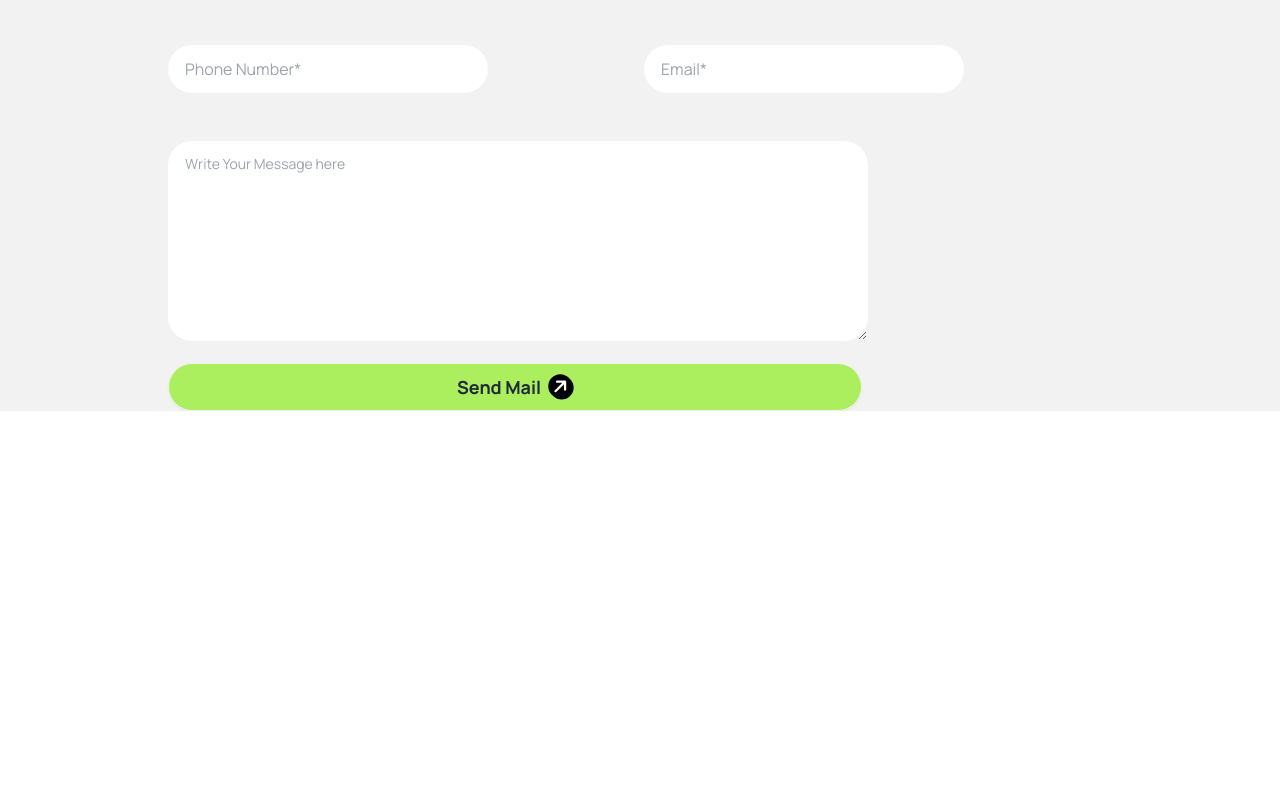
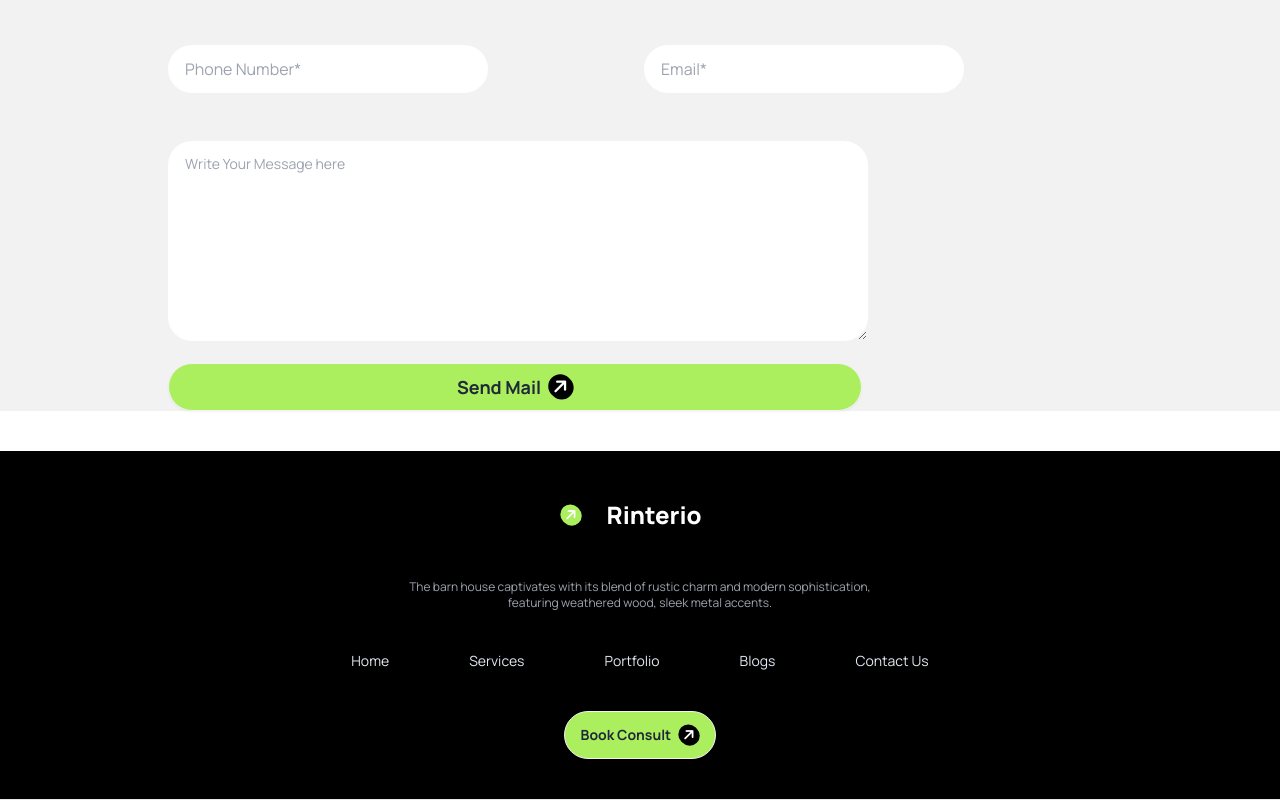
Before and after one commit to rm40405/B10-Assignment-3, a plain HTML site: page index.html in a window 1280 px wide. Shown: the part 2294-3094 px from the top of the page. Before the commit the page ends 2705 px from the top, so only its background shows below. Drawn offline with nearby package versions, Linux system fonts and the light colour scheme.

Commit message:
footer section done

```diff
--- a/index.html
+++ b/index.html
@@ -311,6 +311,36 @@
       </section>
     </main>
     <!-- footer section -->
-    <footer></footer>
+    <footer
+      class="footer footer-center mt-10 text-white bg-black text-base-content p-10"
+    >
+      <div class="flex">
+        <i
+          class="fa-solid fa-arrow-right bg-greens rounded-full px-1 py-1 -rotate-45"
+        ></i>
+        <a class="btn btn-ghost text-2xl font-extrabold text-white">Rinterio</a>
+      </div>
+      <div>
+        <p class="text-gray-400 text-xs">
+          The barn house captivates with its blend of rustic charm and modern
+          sophistication,<br />
+          featuring weathered wood, sleek metal accents.
+        </p>
+      </div>
+      <nav class="grid grid-flow-col text-slate-200 gap-20">
+        <a class="link link-hover">Home</a>
+        <a class="link link-hover">Services</a>
+        <a class="link link-hover">Portfolio</a>
+        <a class="link link-hover">Blogs</a>
+        <a class="link link-hover">Contact Us</a>
+      </nav>
+      <div class="btn bg-greens flex text-sm font-bold rounded-3xl">
+        <a>Book Consult </a>
+        <i
+          class="fa-solid fa-arrow-right bg-black px-1 py-1 rounded-full -rotate-45 text-white"
+        ></i>
+      </div>
+    </footer>
+    <hr />
   </body>
 </html>
```
